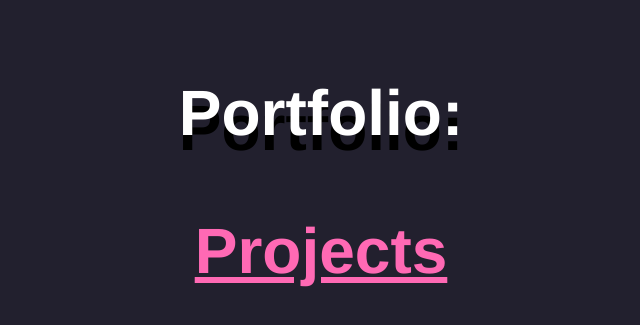
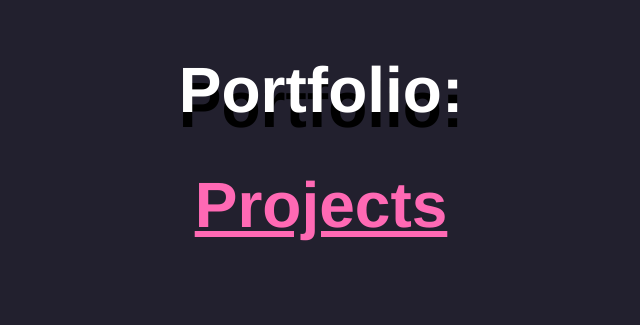
Before and after one commit to DogeIsCut/DogeisCut, a plain HTML site: page index.html in a window 1280 px wide. Shown: the part 151-476 px from the top of the page, without its empty margins (319-959 px from the left). Drawn offline with Linux system fonts and the light colour scheme.

Commit message:
Update style.css

```diff
--- a/files/style.css
+++ b/files/style.css
@@ -7,6 +7,7 @@ body {
   font-size: 400%;
   font-weight: bold;
   text-shadow: 0px 15px #000000;
+  line-height: 80%;
 }
 a {
   color: hotpink;
```
